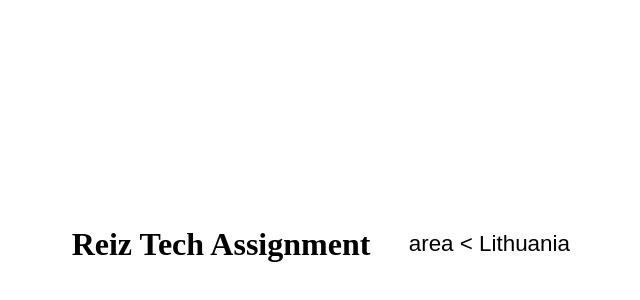
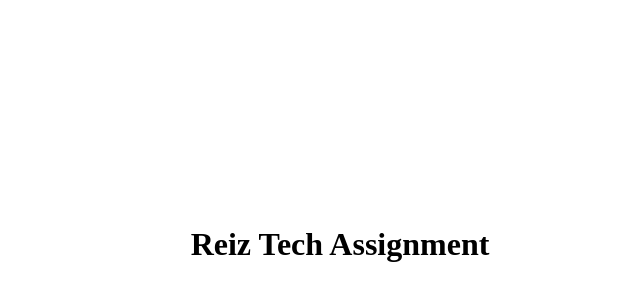
Before and after one commit to Lukas-Daugela/React-Vite-Data-Fetching, a React (Vite) app: page / in a window 1280 px wide. Shown: the part 164-464 px from the top of the page, without its empty margins (300-940 px from the left). Built offline with nearby package versions, Linux system fonts and the light colour scheme; the HTML template or start-up script is replaced by a standard one.

Commit message:
Added aditional prop for Button and styles for bigger screens

```diff
--- a/src/App.tsx
+++ b/src/App.tsx
@@ -1,11 +1,9 @@
 import "./App.scss";
-import Button from "./components/Button/Button";
 
 function App() {
   return (
     <div className="app">
       <h1 className="app__title">Reiz Tech Assignment</h1>
-      <Button text="area < Lithuania" />
     </div>
   );
 }
--- a/src/components/Button/Button.scss
+++ b/src/components/Button/Button.scss
@@ -1,3 +1,5 @@
+@import "../../sass/index.scss";
+
 .button {
   height: 3.4rem;
   padding: 0 2.4rem;
@@ -9,6 +11,11 @@
   cursor: pointer;
   font-weight: var(--font-weight-base);
 
+  @include media-query("lg") {
+    font-size: 1.8rem;
+    height: 4.5rem;
+  }
+
   &:hover {
     background-color: var(--color-green-560);
   }
--- a/src/components/Button/Button.tsx
+++ b/src/components/Button/Button.tsx
@@ -1,11 +1,17 @@
+import { ReactNode } from "react";
 import "./Button.scss";
 
 type ButtonProps = {
   text: string;
+  children?: ReactNode;
 };
 
-const Button = ({ text }: ButtonProps) => {
-  return <button className="button">{text}</button>;
+const Button = ({ text, children }: ButtonProps) => {
+  return (
+    <button className="button">
+      {children} {text}
+    </button>
+  );
 };
 
 export default Button;
```
